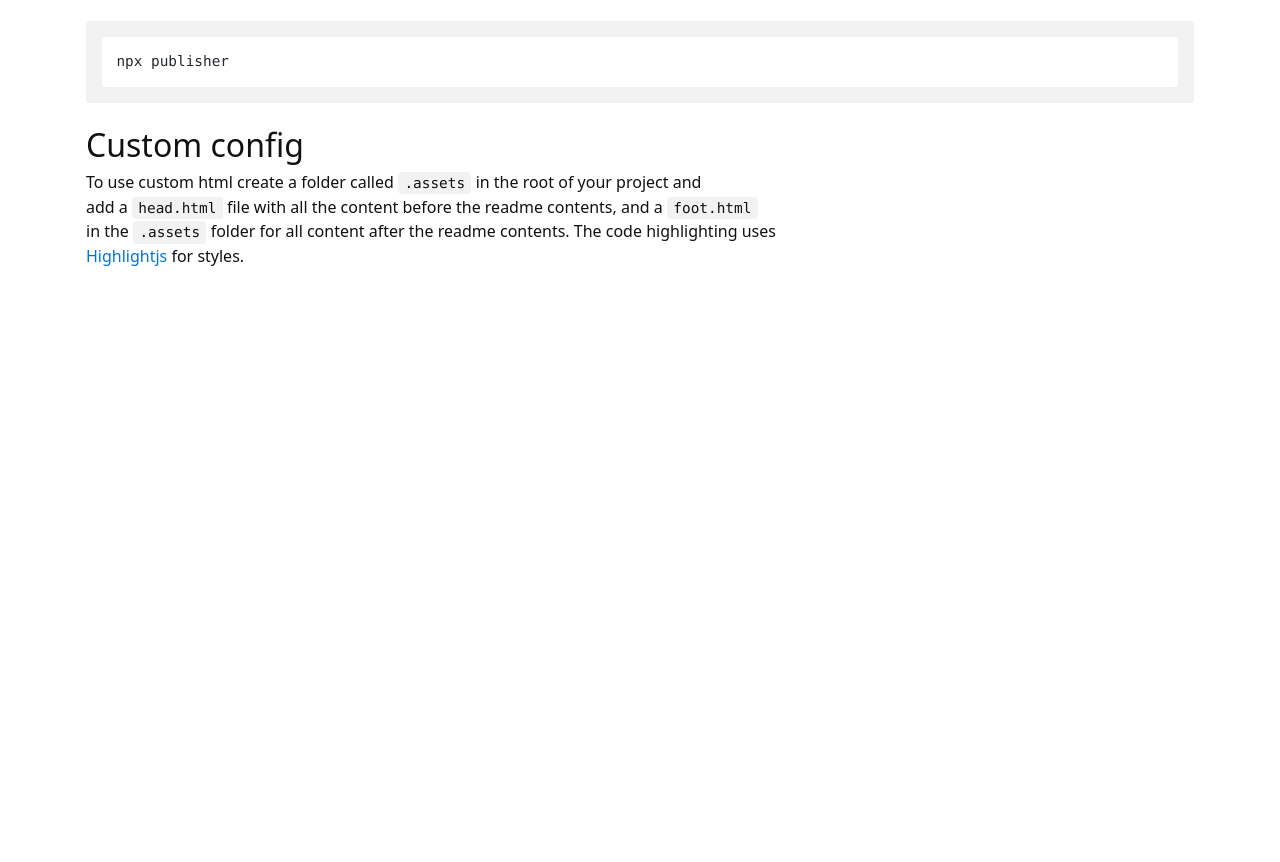
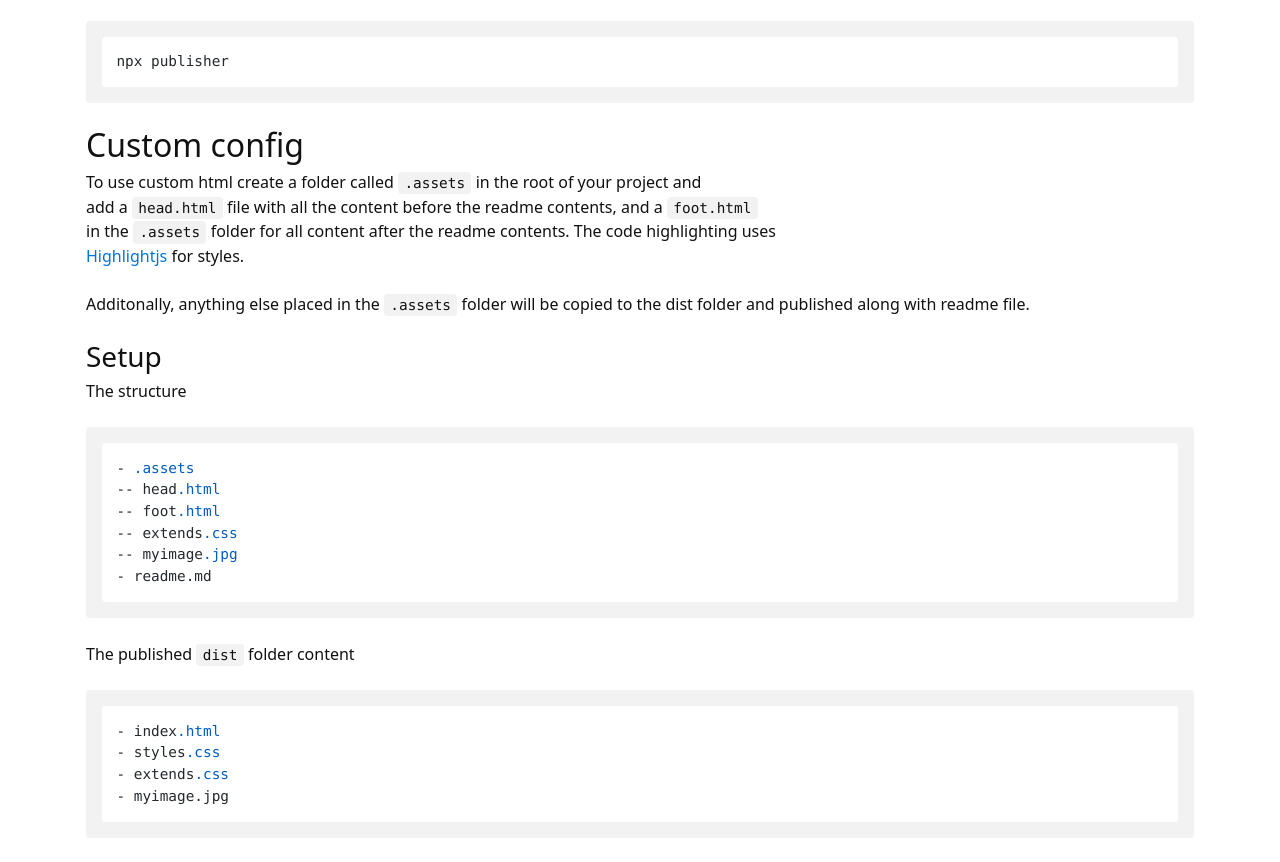
Before and after one commit to Kevnz/publisher, a plain HTML site: page index.html in a window 1280 px wide. Shown: the part 601-1463 px from the top of the page. Before the commit the page ends 893 px from the top, so only its background shows below. Drawn offline with nearby package versions, Linux system fonts and the light colour scheme.

Commit message:
Publisher generated commit [ci skip]

```diff
--- a/index.html
+++ b/index.html
@@ -24,6 +24,20 @@
 add a <code>head.html</code> file with all the content before the readme contents, and a <code>foot.html</code><br />
 in the <code>.assets</code> folder for all content after the readme contents. The code highlighting uses<br />
 <a href="https://highlightjs.org/">Highlightjs</a> for styles.</p>
+<p>Additonally, anything else placed in the <code>.assets</code> folder will be copied to the dist folder and published along with readme file.</p>
+<h3 id="setup">Setup</h3>
+<p>The structure</p>
+<pre><code class="hljs">- <span class="hljs-selector-class">.assets</span>
+-- head<span class="hljs-selector-class">.html</span>
+-- foot<span class="hljs-selector-class">.html</span>
+-- extends<span class="hljs-selector-class">.css</span>
+-- myimage<span class="hljs-selector-class">.jpg</span>
+- readme.md</code></pre>
+<p>The published <code>dist</code> folder content</p>
+<pre><code class="hljs">- index<span class="hljs-selector-class">.html</span>
+- styles<span class="hljs-selector-class">.css</span>
+- extends<span class="hljs-selector-class">.css</span>
+- myimage.jpg</code></pre>
   </div>
 <script async src="https://www.googletagmanager.com/gtag/js?id=UA-64038939-2"></script>
 <script>
```
